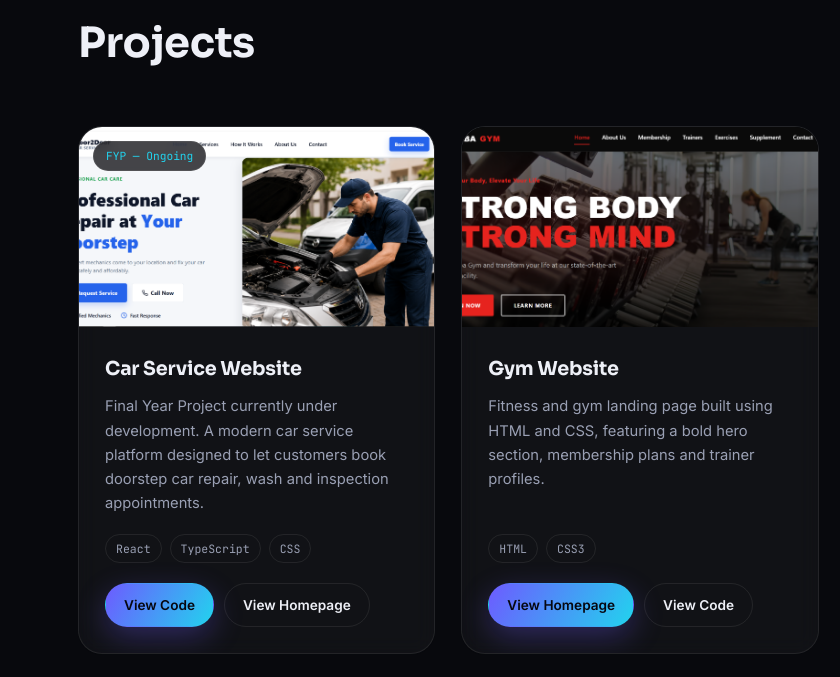
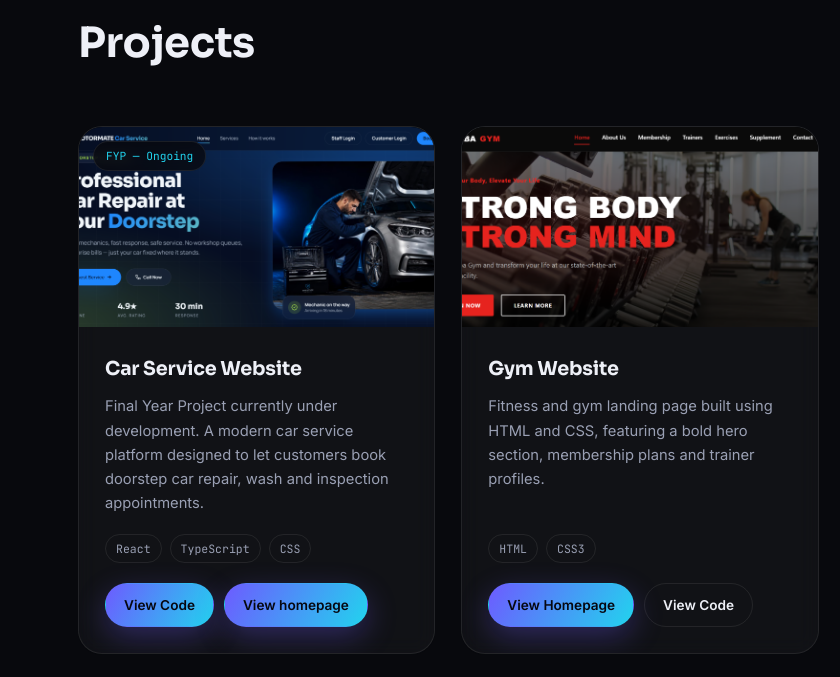
Before and after one commit to uqbaaamir2/portfolio-website, a plain HTML site: page index.html in a window 1280 px wide. Shown: the part 2760-3437 px from the top of the page, 0-840 px from the left. Drawn offline with Linux system fonts and the light colour scheme.

Commit message:
Update car service portfolio links

```diff
--- a/index.html
+++ b/index.html
@@ -211,7 +211,7 @@
 
         <article class="project-card reveal" style="--delay:.05s">
           <div class="project-thumb">
-            <img src="./images/car-service-website.png.png" alt="Car Service Website — Door2Door doorstep car repair platform preview" loading="lazy">
+            <img src="./images/car service.png" alt="Car Service Website — Door2Door doorstep car repair platform preview" loading="lazy">
             <span class="project-badge">FYP — Ongoing</span>
             <div class="project-thumb-overlay"></div>
           </div>
@@ -222,8 +222,13 @@
               <span>React</span><span>TypeScript</span><span>CSS</span>
             </div>
             <div class="project-actions">
-              <a href="https://github.com/uqbaaamir2/car-service-fyp" target="_blank" rel="noopener" class="btn btn-primary btn-sm">View Code</a>
-              <a href="https://uqbaaamir2.github.io/car-service-fyp/" target="_blank" rel="noopener" class="btn btn-outline btn-sm">View Homepage</a>
+            <a href="https://github.com/uqbaaamir2/door2door-car-service-" target="_blank" rel="noopener" class="btn btn-primary btn-sm">View Code</a>
+            <a href="https://door2door-car-service.vercel.app/"
+   target="_blank"
+   rel="noopener"
+   class="btn btn-primary btn-sm">
+  View homepage
+</a>
             </div>
           </div>
         </article>
```
Also changed, not shown: images/car service.png (added), images/car-service-website.png.png (deleted).
